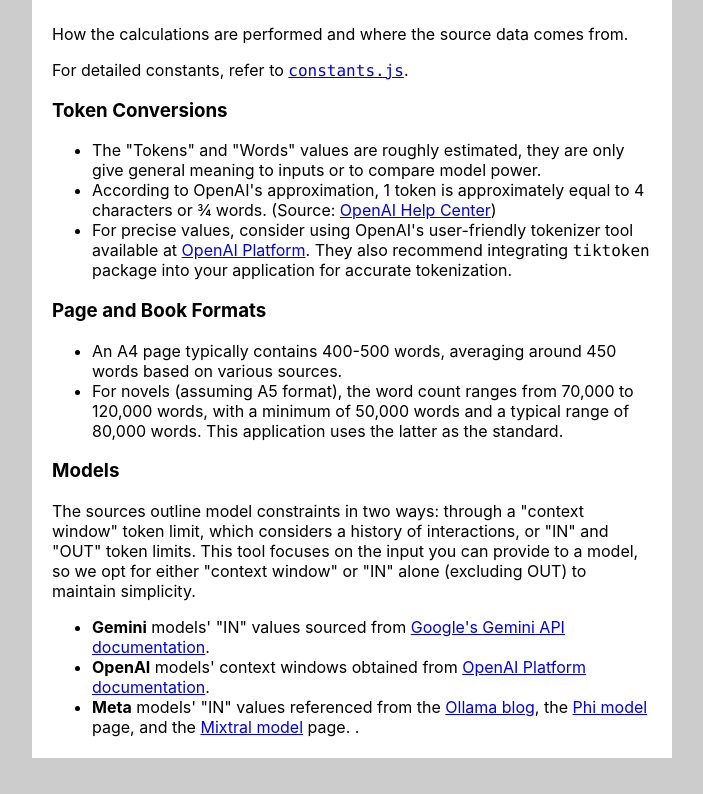
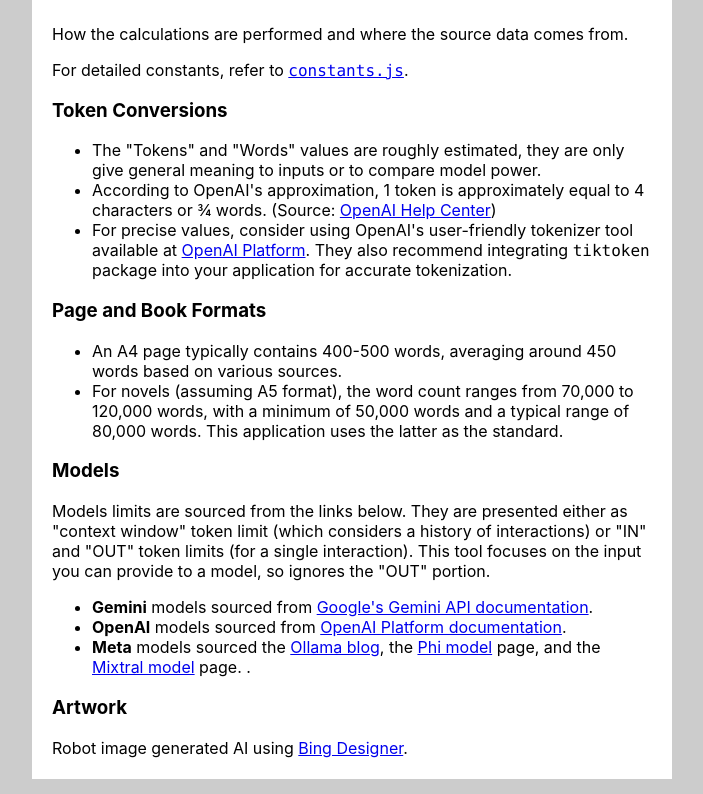
Before and after one commit to MichaelCurrin/token-translator, a React (Create React App) app: page / in a window 1280 px wide. Shown: the part 1451-2245 px from the top of the page, without its empty margins (288-991 px from the left). Before the commit the page ends 2224 px from the top, so only its background shows below. Built offline with nearby package versions, Linux system fonts and the light colour scheme.

Commit message:
update README.md and Notes.jsx

```diff
--- a/src/components/Notes.jsx
+++ b/src/components/Notes.jsx
@@ -54,35 +54,37 @@ function Notes() {
       <h3>Models</h3>
 
       <p>
-        The sources outline model constraints in two ways: through a "context
-        window" token limit, which considers a history of interactions, or "IN"
-        and "OUT" token limits. This tool focuses on the input you can provide
-        to a model, so we opt for either "context window" or "IN" alone
-        (excluding OUT) to maintain simplicity.
+        Models limits are sourced from the links below. They are presented either as "context
+        window" token limit (which considers a history of interactions) or "IN"
+        and "OUT" token limits (for a single interaction). This tool focuses on the input you can provide
+        to a model, so ignores the "OUT" portion.
       </p>
 
       <ul>
         <li>
-          <b>Gemini</b> models' "IN" values sourced from{" "}
+          <b>Gemini</b> models sourced from{" "}
           <a href="https://ai.google.dev/gemini-api/docs/models/gemini">
             Google's Gemini API documentation
           </a>
           .
         </li>
         <li>
-          <b>OpenAI</b> models' context windows obtained from{" "}
+          <b>OpenAI</b> models sourced from{" "}
           <a href="https://platform.openai.com/docs/models">
             OpenAI Platform documentation
           </a>
           .
         </li>
         <li>
-          <b>Meta</b> models' "IN" values referenced from the{" "}
+          <b>Meta</b> models sourced  the{" "}
           <a href="https://ollama.com/blog/llama3">Ollama blog</a>, the{" "}
           <a href="https://ollama.com/library/phi3">Phi model</a> page, and the{" "}
           <a href="https://ollama.com/library/mixtral">Mixtral model</a> page. .
         </li>
       </ul>
+
+      <h3>Artwork</h3>
+      <p>Robot image generated AI using <a href="https://www.bing.com/images/create/cute-ai-chatbot-holding-a-stack-of-books-and-pages/1-665870ad5607457bab4d54a5a9e9dda8?FORM=GUH2CR">Bing Designer</a>.</p>
     </div>
   );
 }
```
Also changed, not shown: 1 other file (tests, documents, lock files or other folders).
